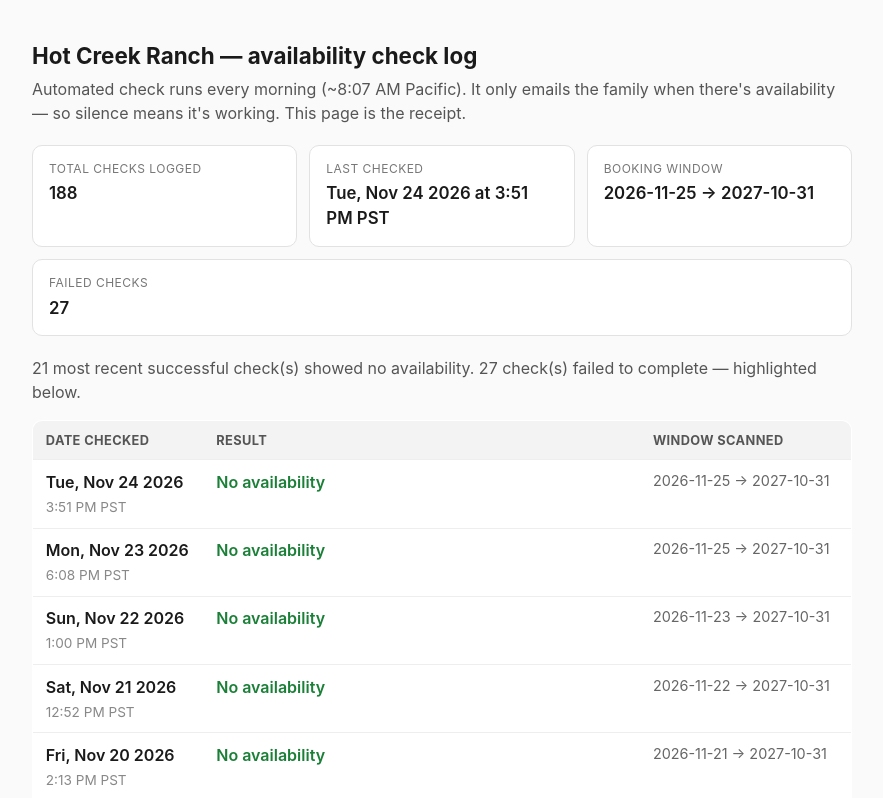
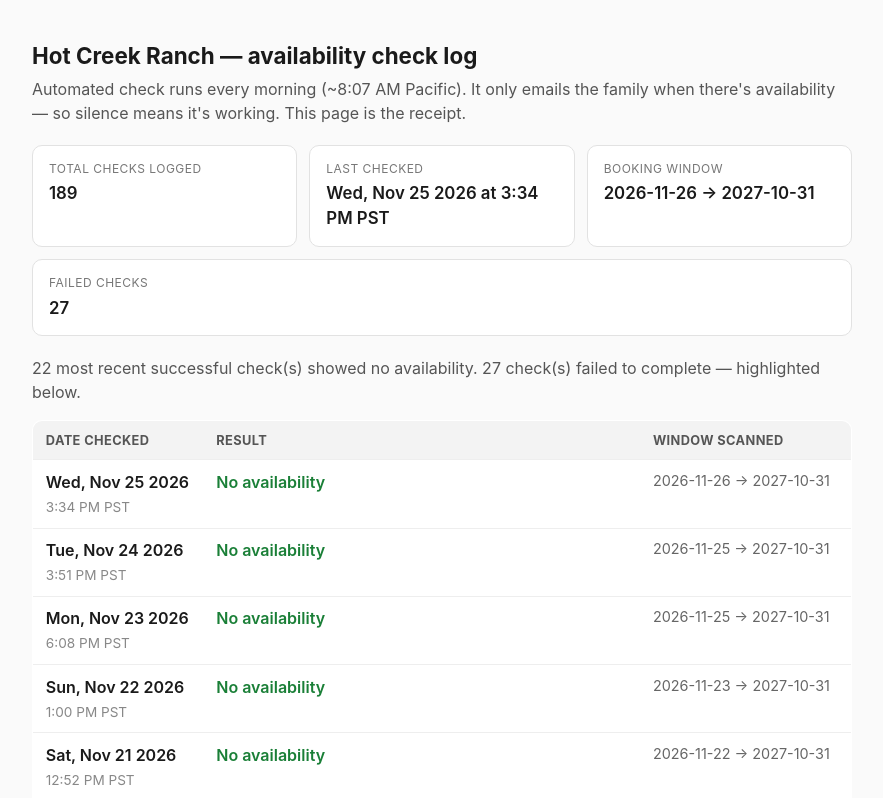
Before and after one commit to spacemanspiff85/hot-creek-log, a plain HTML site: page index.html in a window 1280 px wide. Shown: the top 798 px of the page, without its empty margins (198-1081 px from the left). Drawn offline with Linux system fonts and the light colour scheme.

Commit message:
log: 2026-11-25 page update

```diff
--- a/index.html
+++ b/index.html
@@ -55,16 +55,17 @@
   This page is the receipt.</p>
 
   <div class="cards">
-    <div class="card"><div class="k">Total checks logged</div><div class="v">188</div></div>
-    <div class="card"><div class="k">Last checked</div><div class="v">Tue, Nov 24 2026 at 3:51 PM PST</div></div>
-    <div class="card"><div class="k">Booking window</div><div class="v">2026-11-25 → 2027-10-31</div></div>
+    <div class="card"><div class="k">Total checks logged</div><div class="v">189</div></div>
+    <div class="card"><div class="k">Last checked</div><div class="v">Wed, Nov 25 2026 at 3:34 PM PST</div></div>
+    <div class="card"><div class="k">Booking window</div><div class="v">2026-11-26 → 2027-10-31</div></div>
     <div class="card"><div class="k">Failed checks</div><div class="v">27</div></div>
   </div>
-  <p class="sub">21 most recent successful check(s) showed no availability. 27 check(s) failed to complete — highlighted below.</p>
+  <p class="sub">22 most recent successful check(s) showed no availability. 27 check(s) failed to complete — highlighted below.</p>
 
   <table>
     <thead><tr><th>Date checked</th><th>Result</th><th>Window scanned</th></tr></thead>
     <tbody>
+<tr><td class="date">Wed, Nov 25 2026<br><span class="time">3:34 PM PST</span></td><td><span class="ok">No availability</span></td><td class="window">2026-11-26 → 2027-10-31</td></tr>
 <tr><td class="date">Tue, Nov 24 2026<br><span class="time">3:51 PM PST</span></td><td><span class="ok">No availability</span></td><td class="window">2026-11-25 → 2027-10-31</td></tr>
 <tr><td class="date">Mon, Nov 23 2026<br><span class="time">6:08 PM PST</span></td><td><span class="ok">No availability</span></td><td class="window">2026-11-25 → 2027-10-31</td></tr>
 <tr><td class="date">Sun, Nov 22 2026<br><span class="time">1:00 PM PST</span></td><td><span class="ok">No availability</span></td><td class="window">2026-11-23 → 2027-10-31</td></tr>
@@ -256,7 +257,7 @@
     </tbody>
   </table>
 
-  <footer>Generated Tue, Nov 24 2026 at 3:51 PM PST from
+  <footer>Generated Wed, Nov 25 2026 at 3:34 PM PST from
   logs/history.jsonl. One row per completed run.</footer>
 </body>
 </html>
```
